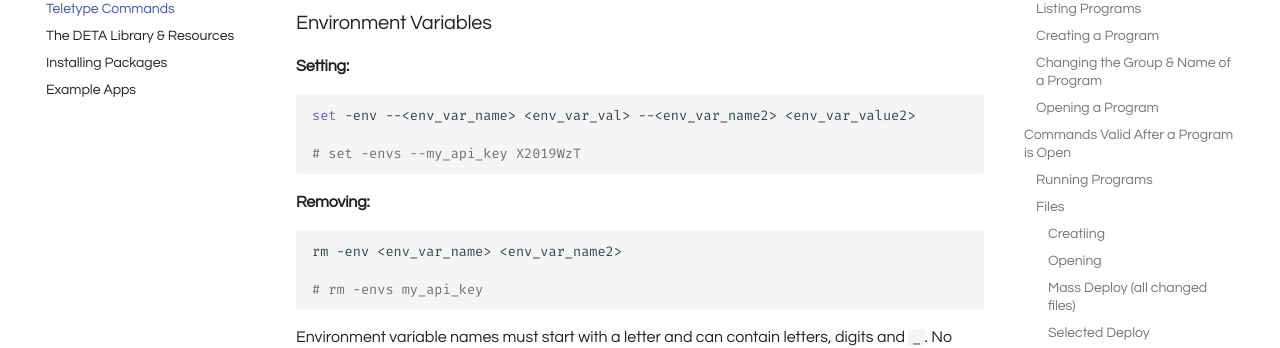
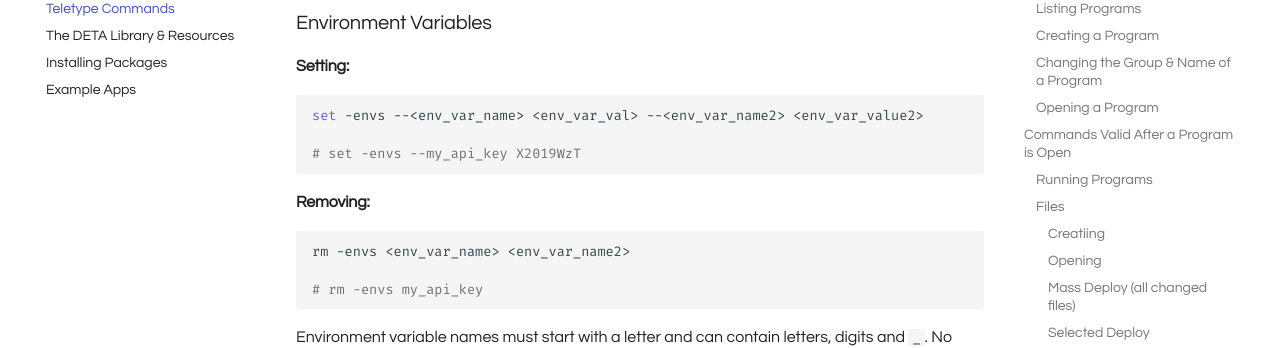
Before and after one commit to fmquaglia/manual, an MkDocs documentation site: the page built from docs/teletype.md, in a window 1280 px wide and 900 px high, scrolled down 5529 px. Shown: the part 153-501 px from the top of the window. Built offline with MkDocs 1.6.1 and Material for MkDocs 9.7.7, drawn with Linux system fonts in a browser that asks for light colours; comment, search, counter and statistics services are not loaded.

Commit message:
#6 env var bug

````diff
--- a/docs/teletype.md
+++ b/docs/teletype.md
@@ -282,7 +282,7 @@ Removing the log-level of a program is equivalent to setting it to `off`, cachin
 #### Setting:
 
 ```shell
-set -env --<env_var_name> <env_var_val> --<env_var_name2> <env_var_value2>
+set -envs --<env_var_name> <env_var_val> --<env_var_name2> <env_var_value2>
 
 # set -envs --my_api_key X2019WzT
 ```
@@ -290,7 +290,7 @@ set -env --<env_var_name> <env_var_val> --<env_var_name2> <env_var_value2>
 #### Removing:
 
 ```shell
-rm -env <env_var_name> <env_var_name2>
+rm -envs <env_var_name> <env_var_name2>
 
 # rm -envs my_api_key
 ```
````
